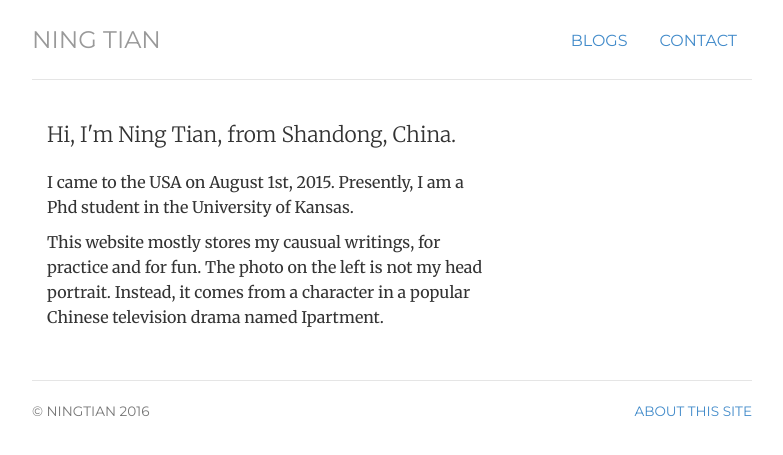
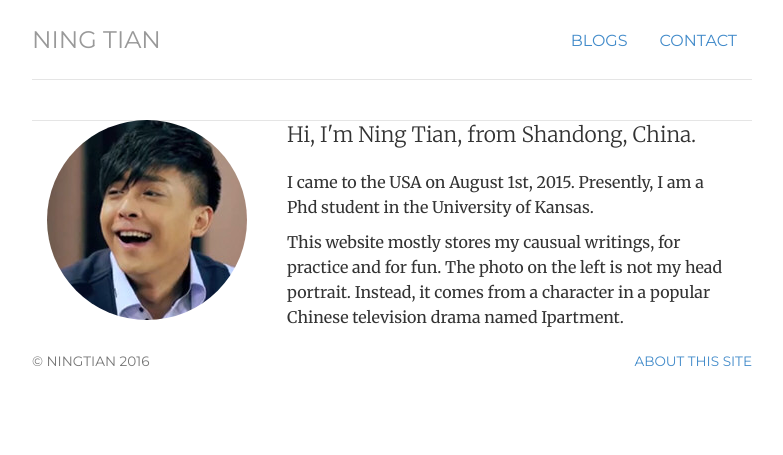
Before and after one commit to ningtian/ningtian.github.io, a Jekyll site: the page built from index.html, in a window 1280 px wide. Shown: the top 455 px of the page, without its empty margins (248-1031 px from the left). Built offline with Jekyll 4.4.1, drawn with Linux system fonts in a browser that asks for light colours.

Commit message:
Update index.html

```diff
--- a/index.html
+++ b/index.html
@@ -7,11 +7,11 @@ contact: passive
 description: Ning Tian is a phd student living and working in Lawrence.
 ---
 <!-- <div class="jumbotron"> -->
-<div class="row marketing">
-	<!--<div class="col-sm-4">
+<div class="coloum marketing">
+	<div class="col-sm-4">
 	<img  class="img-circle avatar" alt="Ning Tian" src="img/ning-200px-new.jpg">
 	</div>
-	-->
+
 
 	<div itemscope itemtype="http://data-vocabulary.org/Person" class="col-sm-8">
 
```
